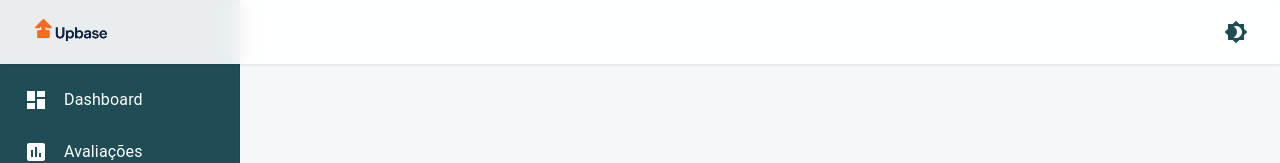
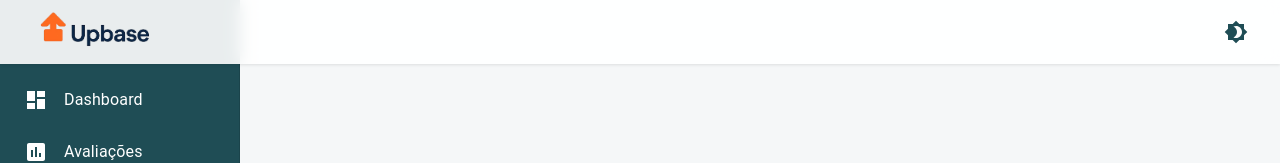
Before and after one commit to RobsonFSVieira/upbase, a React (Create React App) app: page /feedbacks in a window 1280 px wide. Shown: the top 163 px of the page. Built offline with nearby package versions, Linux system fonts and the light colour scheme.

Commit message:
tamanho logo

```diff
--- a/src/components/Layout/MainLayout.js
+++ b/src/components/Layout/MainLayout.js
@@ -104,8 +104,8 @@ function MainLayout({ children }) {
                 src="/images/logo.png"
                 alt="UPBase Logo"
                 style={{
-                  height: '40px',
-                  marginRight: '16px',
+                  height: '60px',
+                  marginRight: '20px',
                   transition: 'transform 0.2s',
                 }}
                 onError={(e) => {
```
